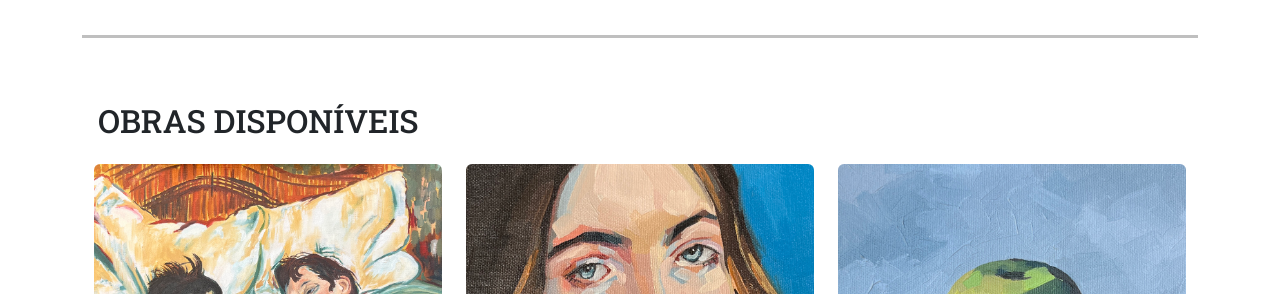
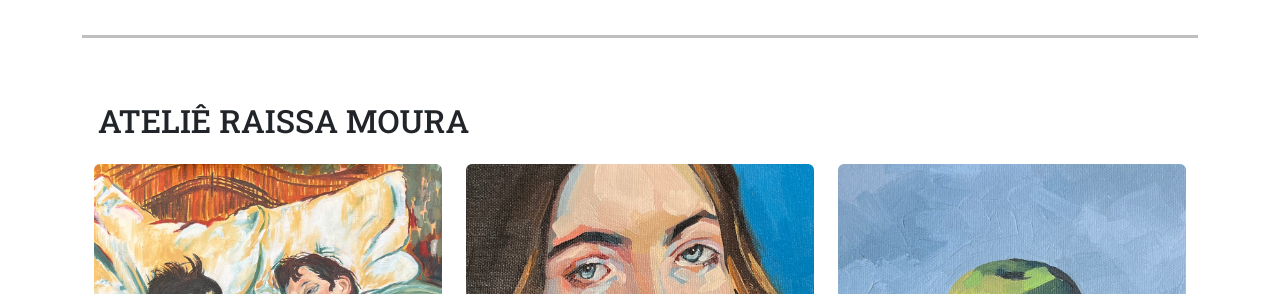
Before and after one commit to danigerf/raissamour, a Jekyll site: the page built from index.markdown, in a window 1280 px wide. Shown: the part 233-527 px from the top of the page. Built offline with Jekyll 4.4.1, drawn with Linux system fonts in a browser that asks for light colours.

Commit message:
titulo do index

```diff
--- a/index.markdown
+++ b/index.markdown
@@ -1,5 +1,5 @@
 ---
-title: Obras Disponíveis
+title: Ateliê Raissa Moura
 layout: default
 ---
 
```
